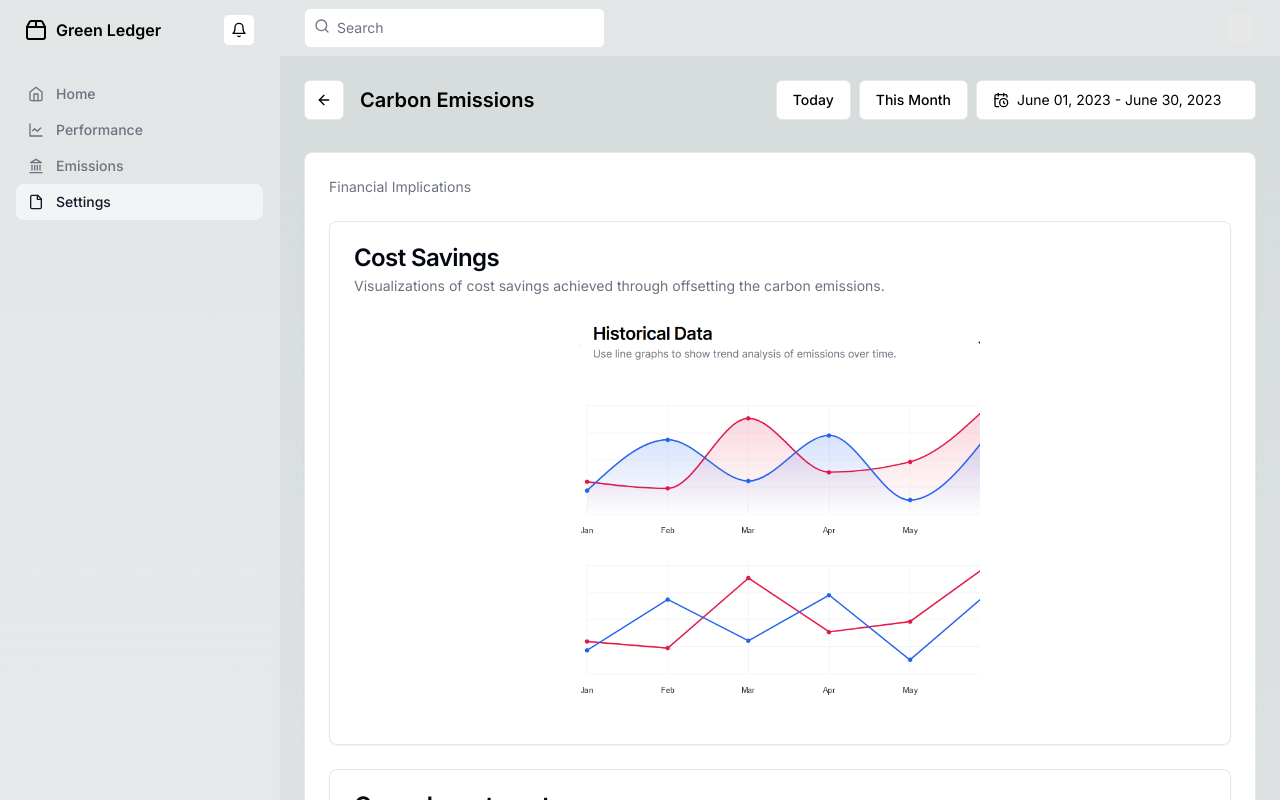
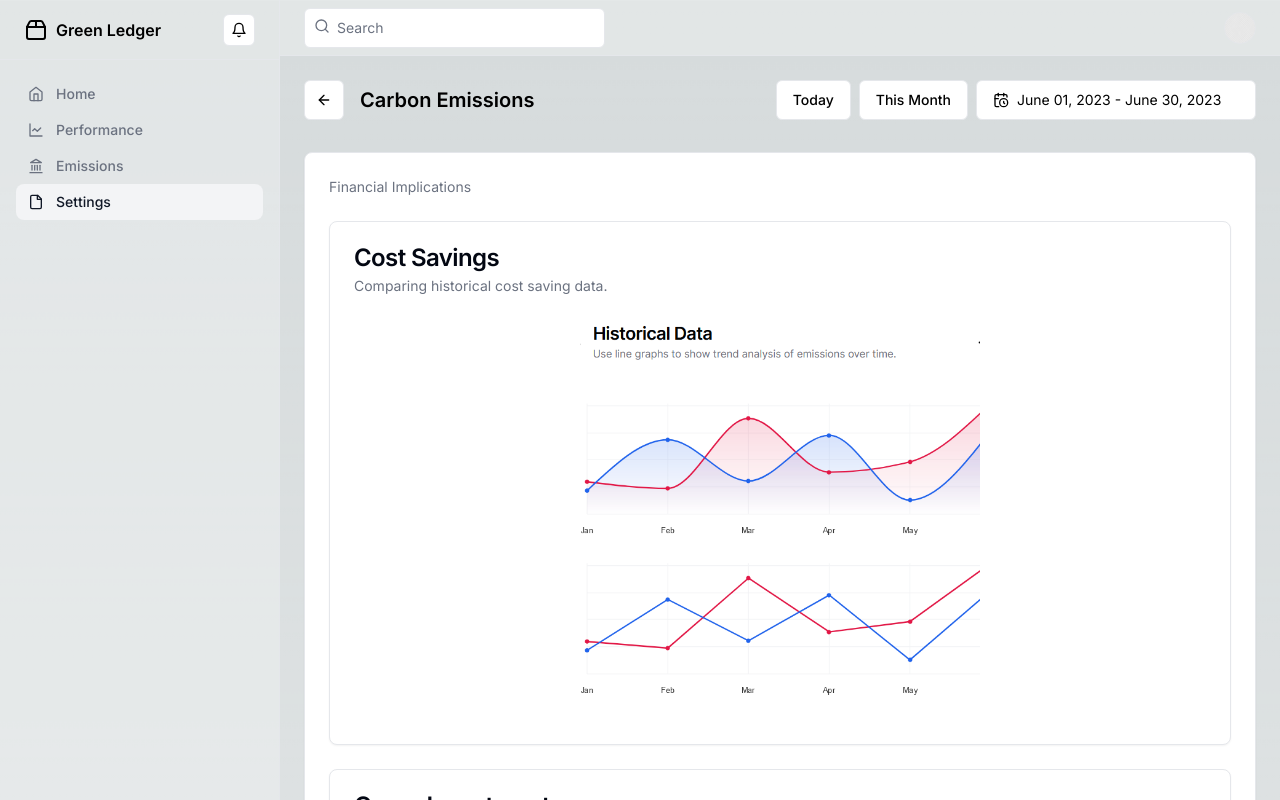
Before and after one commit to Dominic10141/deploy-try, a Next.js app: page / in a window 1280 px wide. Shown: the top 800 px of the page. Built offline with nearby package versions, Linux system fonts and the light colour scheme.

Commit message:
Update report.tsx

```diff
--- a/src/components/component/report.tsx
+++ b/src/components/component/report.tsx
@@ -148,7 +148,7 @@ export function Report() {
                   <CardHeader>
                     <CardTitle>Cost Savings</CardTitle>
                     <CardDescription>
-                      Visualizations of cost savings achieved through offsetting the carbon emissions.
+                      Comparing historical cost saving data.
                     </CardDescription>
                   </CardHeader>
                   <CardContent className="flex items-center justify-center">
```
